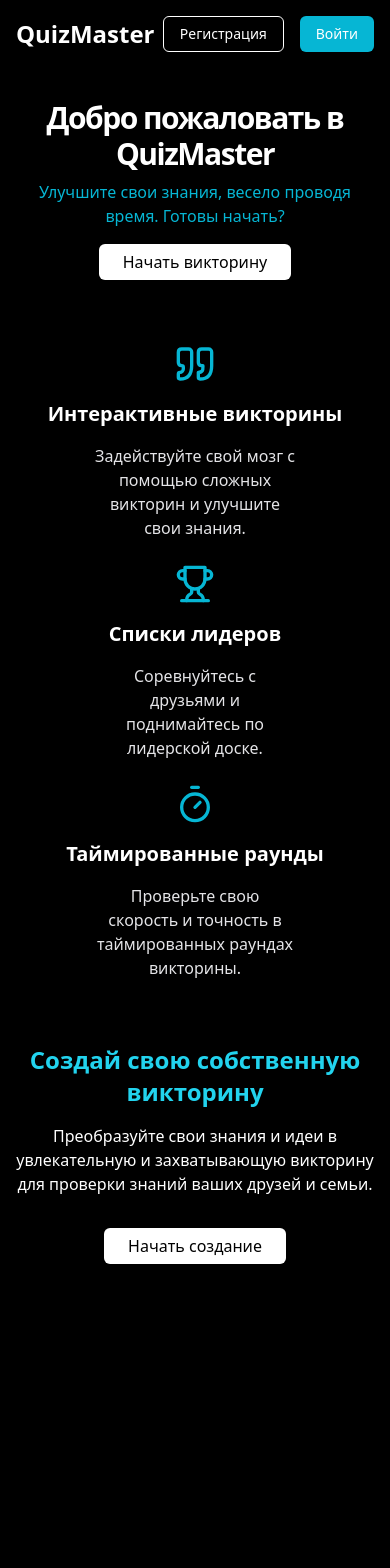
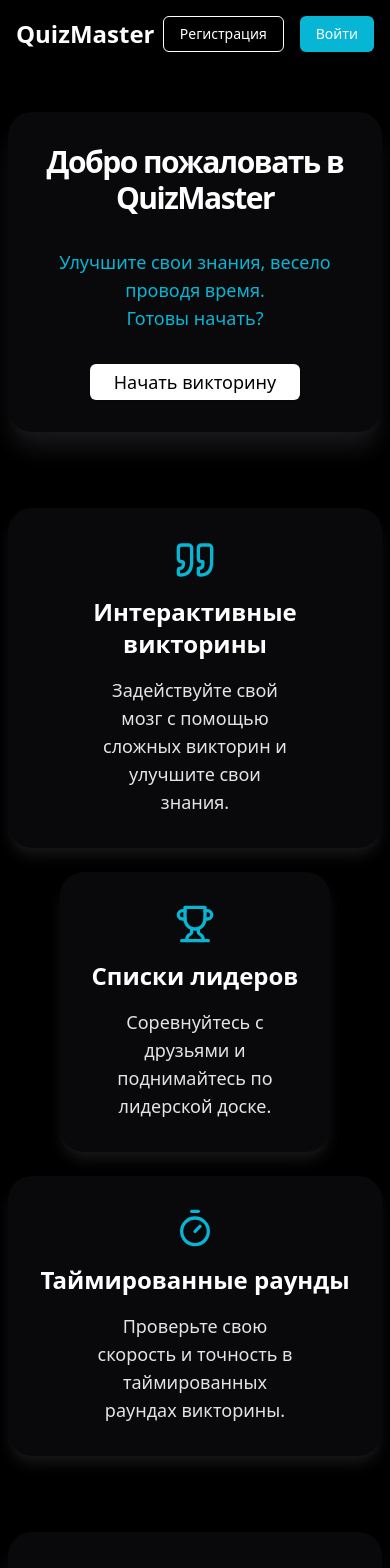
Before and after one commit to AgaspherGames/quizer, a Next.js app: page / in a window 390 px wide. Shown: the top 1568 px of the page. Before the commit the page ends 1296 px from the top, so only its background shows below. Built offline with nearby package versions, Linux system fonts and the light colour scheme; no server answers.

Commit message:
updated landing page

```diff
--- /dev/null
+++ b/components/component/Base/Card3D.tsx
@@ -0,0 +1,87 @@
+"use client";
+import React, { useMemo } from "react";
+import {
+  SpringOptions,
+  motion,
+  useMotionValue,
+  useSpring,
+  useTransform,
+} from "framer-motion";
+import { FiMousePointer } from "react-icons/fi";
+
+interface props extends React.HTMLAttributes<HTMLDivElement> {
+  offset?: number;
+}
+
+export const Card3D = ({ children, offset: _offset }: props) => {
+  const x = useMotionValue(0);
+  const y = useMotionValue(0);
+
+  const config: SpringOptions = {
+    restSpeed: 3,
+    damping: 10
+};
+
+  const mouseXSpring = useSpring(x, config);
+  const mouseYSpring = useSpring(y, config);
+  //   const mouseXSpring = useSpring(x);
+  //   const mouseYSpring = useSpring(y);
+  const thisoffset = 20;
+
+  const offset = 10;
+
+  const rotateX = useTransform(
+    mouseYSpring,
+    [-0.5, 0.5],
+    [`${offset}deg`, `-${offset}deg`]
+  );
+  const rotateY = useTransform(
+    mouseXSpring,
+    [-0.5, 0.5],
+    [`-${offset}deg`, `${offset}deg`]
+  );
+
+  const handleMouseMove = (e: React.MouseEvent<HTMLDivElement, MouseEvent>) => {
+    const rect = (e.target as HTMLElement).getBoundingClientRect();
+
+    const width = rect.width;
+    const height = rect.height;
+
+    const mouseX = e.clientX - rect.left;
+    const mouseY = e.clientY - rect.top;
+
+    const xPct = mouseX / width - 0.5;
+    const yPct = mouseY / height - 0.5;
+
+    x.set(xPct);
+    y.set(yPct);
+  };
+
+  const handleMouseLeave = () => {
+    x.set(0);
+    y.set(0);
+  };
+
+  return (
+    <motion.div
+      onMouseMove={handleMouseMove}
+      onMouseLeave={handleMouseLeave}
+      style={{
+        rotateY,
+        rotateX,
+        transformStyle: "preserve-3d",
+      }}
+      className="relative "
+    >
+      <div
+        style={{
+          transform: "translateZ(75px)",
+          transformStyle: "preserve-3d",
+        }}
+        className=" inset-4 grid place-content-center "
+      >
+        {children}
+      </div>
+    </motion.div>
+  );
+};
--- a/components/component/LandingPage/create-section.tsx
+++ b/components/component/LandingPage/create-section.tsx
@@ -4,22 +4,28 @@
  */
 import { Button } from "@/components/ui/button";
 import Link from "next/link";
+import { Card3D } from "../Base/Card3D";
 
 export function CreateSection() {
   return (
-    <section className="w-full bg-black text-white py-8 md:py-16 lg:py-24">
-      <div className="container mx-auto px-4 md:px-8 lg:px-12">
-        <h2 className="font-bold text-center text-2xl md:text-3xl lg:text-4xl text-cyan-400">
+    <>
+      <section className="w-full px-2 py-8 md:py-12 lg:py-24 ">
+        <div className="relative w-full py-3 sm:max-w-3xl sm:mx-auto">
+          <Card3D>
+            <div className="p-8 xl:p-14 bg-zinc-950 shadow-xl shadow-zinc-900 rounded-3xl hover:scale-105 transition-all">
+              <div className="space-y-8 text-center">
+                <h1 className="text-2xl font-bold tracking-tighter text-white sm:text-4xl md:text-5xl lg:text-4xl/none">
                   Создай свою собственную викторину
-        </h2>
-        <p className="mt-4 text-center text-base lg:text-xl">
-          Преобразуйте свои знания и идеи в увлекательную и захватывающую
-          викторину для проверки знаний ваших друзей и семьи.
+                </h1>
+                <p className="mx-auto max-w-[700px] text-cyan-500 text-lg md:text-xl dark:text-cyan-400">
+                  Преобразуйте свои знания и идеи в увлекательную и
+                  захватывающую викторину для проверки знаний ваших друзей и
+                  семьи.
                 </p>
-        <div className="mt-8 flex justify-center">
+                <div className="space-x-4">
                   <Link href={"/quiz/create"}>
                     <Button
-              className="px-6 py-4 text-base lg:py-6 lg:px-8 lg:text-xl bg-white text-black"
+                      className="px-6 py-4 text-lg lg:py-6 lg:px-8 lg:text-xl bg-white text-black"
                       variant="secondary"
                     >
                       Начать создание
@@ -27,6 +33,10 @@ export function CreateSection() {
                   </Link>
                 </div>
               </div>
+            </div>
+          </Card3D>
+        </div>
       </section>
+    </>
   );
 }
--- a/components/component/LandingPage/features.tsx
+++ b/components/component/LandingPage/features.tsx
@@ -3,12 +3,17 @@
  * @see https://v0.dev/t/HVHcTMTJiYU
  */
 
+import { Card3D } from "../Base/Card3D";
+
+
 export function Features() {
   return (
-    <section className="w-full py-8 md:py-12 lg:py-24 xl:py-32 bg-black text-white text-base lg:text-xl">
+    <section className="w-full py-8 md:py-12 lg:py-24 text-white">
       <div className="container mx-auto px-2 md:px-4">
-        <div className="grid grid-cols-1 sm:grid-cols-2 lg:grid-cols-3  gap-6 md:gap-8">
-          <div className="flex flex-col items-center space-y-4 text-center">
+        <div className="grid grid-cols-1 sm:grid-cols-2 lg:grid-cols-3 gap-6 md:gap-8">
+          <Card3D>
+            <Feature
+              icon={
                 <svg
                   className=" h-10 w-10 lg:h-16 lg:w-16 text-cyan-500"
                   fill="none"
@@ -22,15 +27,15 @@ export function Features() {
                   <path d="M3 21c3 0 7-1 7-8V5c0-1.25-.756-2.017-2-2H4c-1.25 0-2 .75-2 1.972V11c0 1.25.75 2 2 2 1 0 1 0 1 1v1c0 1-1 2-2 2s-1 .008-1 1.031V20c0 1 0 1 1 1z" />
                   <path d="M15 21c3 0 7-1 7-8V5c0-1.25-.757-2.017-2-2h-4c-1.25 0-2 .75-2 1.972V11c0 1.25.75 2 2 2h.75c0 2.25.25 4-2.75 4v3c0 1 0 1 1 1z" />
                 </svg>
-            <h3 className="text-xl md:text-xl lg:text-3xl font-semibold">
-              Интерактивные викторины
-            </h3>
-            <p className="mx-auto max-w-[200px] lg:max-w-[400px] text-zinc-200">
-              Задействуйте свой мозг с помощью сложных викторин и улучшите свои
-              знания.
-            </p>
-          </div>
-          <div className="flex flex-col items-center space-y-4 text-center">
+              }
+              text="Задействуйте свой мозг с помощью сложных викторин и улучшите свои
+            знания."
+              title="Интерактивные викторины"
+            />
+          </Card3D>
+          <Card3D>
+            <Feature
+              icon={
                 <svg
                   className=" h-10 w-10 lg:h-16 lg:w-16 text-cyan-500"
                   fill="none"
@@ -50,14 +55,14 @@ export function Features() {
                   <path d="M14 14.66V17c0 .55.47.98.97 1.21C16.15 18.75 17 20.24 17 22" />
                   <path d="M18 2H6v7a6 6 0 0 0 12 0V2Z" />
                 </svg>
-            <h3 className="text-xl md:text-xl lg:text-3xl font-semibold">
-              Списки лидеров
-            </h3>
-            <p className="mx-auto max-w-[200px] lg:max-w-[400px] text-zinc-200 ">
-              Соревнуйтесь с друзьями и поднимайтесь по лидерской доске.
-            </p>
-          </div>
-          <div className="flex flex-col items-center space-y-4 text-center sm:col-span-2 lg:col-span-1">
+              }
+              text="Соревнуйтесь с друзьями и поднимайтесь по лидерской доске."
+              title="Списки лидеров"
+            />
+          </Card3D>{" "}
+          <Card3D>
+            <Feature
+              icon={
                 <svg
                   className=" h-10 w-10 lg:h-16 lg:w-16 text-cyan-500"
                   fill="none"
@@ -74,16 +79,40 @@ export function Features() {
                   <line x1="12" x2="15" y1="14" y2="11" />
                   <circle cx="12" cy="14" r="8" />
                 </svg>
-            <h3 className="text-xl md:text-xl lg:text-3xl font-semibold">
-              Таймированные раунды
-            </h3>
-            <p className="mx-auto max-w-[200px] lg:max-w-[400px] text-zinc-200">
-              Проверьте свою скорость и точность в таймированных раундах
-              викторины.
-            </p>
-          </div>
+              }
+              text="Проверьте свою скорость и точность в таймированных раундах
+            викторины."
+              title="Таймированные раунды"
+            />{" "}
+          </Card3D>
         </div>
       </div>
     </section>
   );
 }
+
+const Feature = ({
+  icon,
+  text,
+  title,
+}: {
+  icon: React.ReactNode;
+  text: string;
+  title: string;
+}) => {
+  return (
+    <div className="w-full sm:max-w-3xl sm:mx-auto">
+      <div className="p-8 xl:p-14 bg-zinc-950  shadow-lg shadow-zinc-900 rounded-3xl  h-full">
+        <div className="flex flex-col items-center space-y-4 text-center">
+          {icon}
+          <h3 className="text-2xl md:text-2xl lg:text-3xl font-semibold">
+            {title}
+          </h3>
+          <p className="text-lg lg:text-xl mx-auto max-w-[200px] lg:max-w-[400px] text-zinc-200">
+            {text}
+          </p>
+        </div>
+      </div>
+    </div>
+  );
+};
--- a/components/component/LandingPage/hero.tsx
+++ b/components/component/LandingPage/hero.tsx
@@ -4,26 +4,26 @@
  */
 import Link from "next/link";
 import { Button } from "../../ui/button";
+import { Card3D } from "../Base/Card3D";
 
 export function Hero() {
   return (
-    <section className="w-full bg-black py-8 md:py-12 lg:py-24 xl:py-32">
-      <div className="mx-auto container px-4 md:px-6">
-        <div className="flex flex-col items-center space-y-4 text-center">
-          <div className="space-y-2">
+    <section className="w-full px-2 py-8 md:py-12 lg:py-24 ">
+      <div className="relative w-full py-3 sm:max-w-3xl sm:mx-auto">
+        <Card3D offset={2}>
+          <div className="p-8 xl:p-14 bg-zinc-950 shadow-xl shadow-zinc-900 rounded-3xl">
+            <div className="space-y-8 text-center">
               <h1 className="text-3xl font-bold tracking-tighter text-white sm:text-4xl md:text-5xl lg:text-6xl/none">
                 Добро пожаловать в QuizMaster
               </h1>
-            <p className="mx-auto max-w-[700px] text-cyan-500 md:text-xl dark:text-cyan-400">
-              Улучшите свои знания, весело проводя время. Готовы начать?
+              <p className="mx-auto max-w-[700px] text-cyan-500 text-lg md:text-xl dark:text-cyan-400">
+                Улучшите свои знания, весело проводя время. <br /> Готовы
+                начать?
               </p>
-          </div>
               <div className="space-x-4">
-            <Link
-              href="/quiz"
-            >
+                <Link href="/quiz">
                   <Button
-                className="px-6 py-4 text-base lg:py-6 lg:px-8 lg:text-xl bg-white text-black"
+                    className="px-6 py-4 text-lg lg:py-6 lg:px-8 lg:text-xl bg-white text-black"
                     variant="secondary"
                   >
                     Начать викторину
@@ -32,6 +32,8 @@ export function Hero() {
               </div>
             </div>
           </div>
+        </Card3D>
+      </div>
     </section>
   );
 }
--- a/package.json
+++ b/package.json
@@ -26,7 +26,7 @@
     "react-beautiful-dnd": "^13.1.1",
     "react-dom": "^18",
     "react-hook-form": "^7.47.0",
-    "react-icons": "^4.11.0",
+    "react-icons": "^4.12.0",
     "tailwind-merge": "^1.14.0",
     "tailwindcss-animate": "^1.0.7",
     "yup": "^1.3.2",
```
Also changed, not shown: 1 other file (tests, documents, lock files or other folders). Lines whose indentation alone changed are shown as unchanged.
